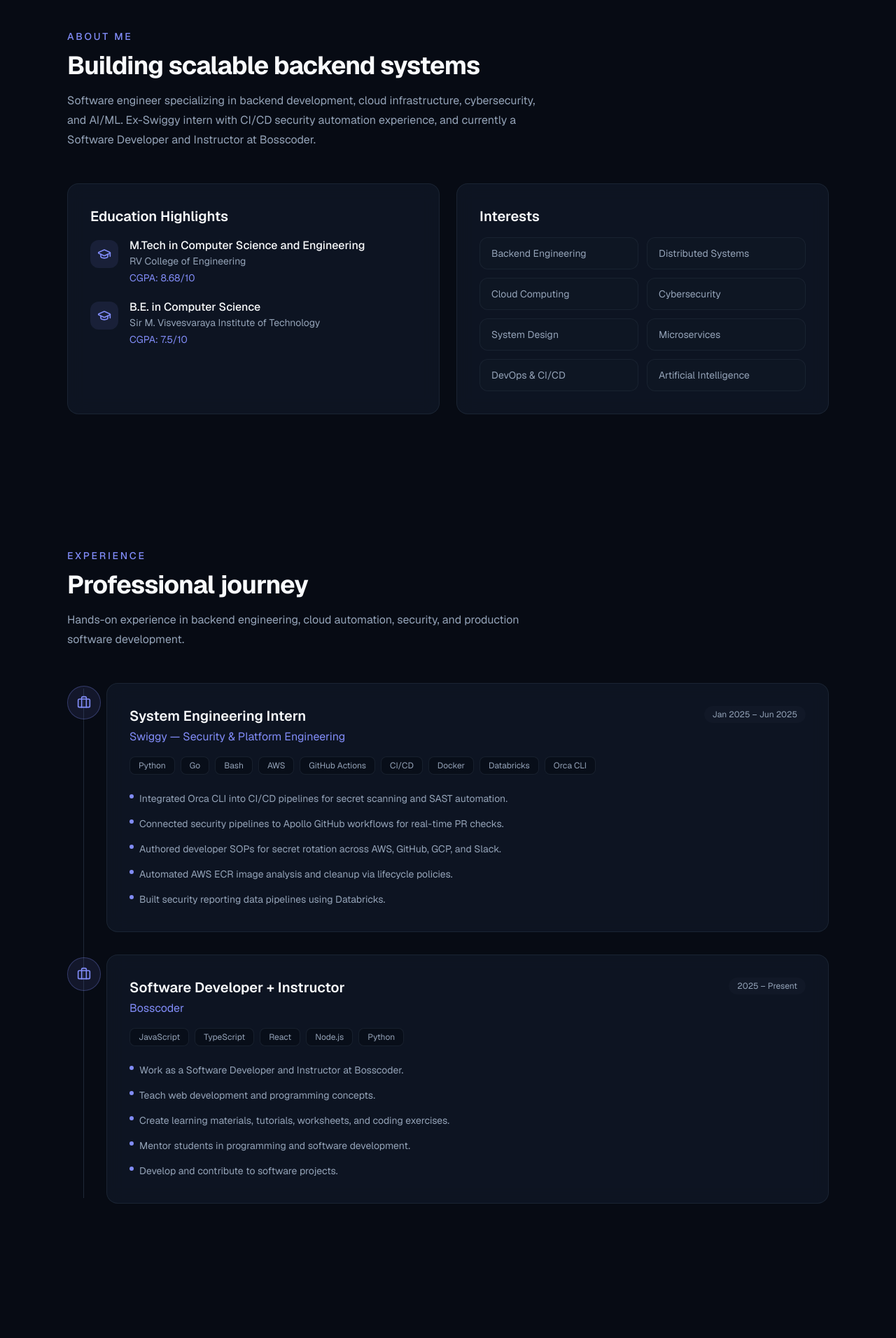
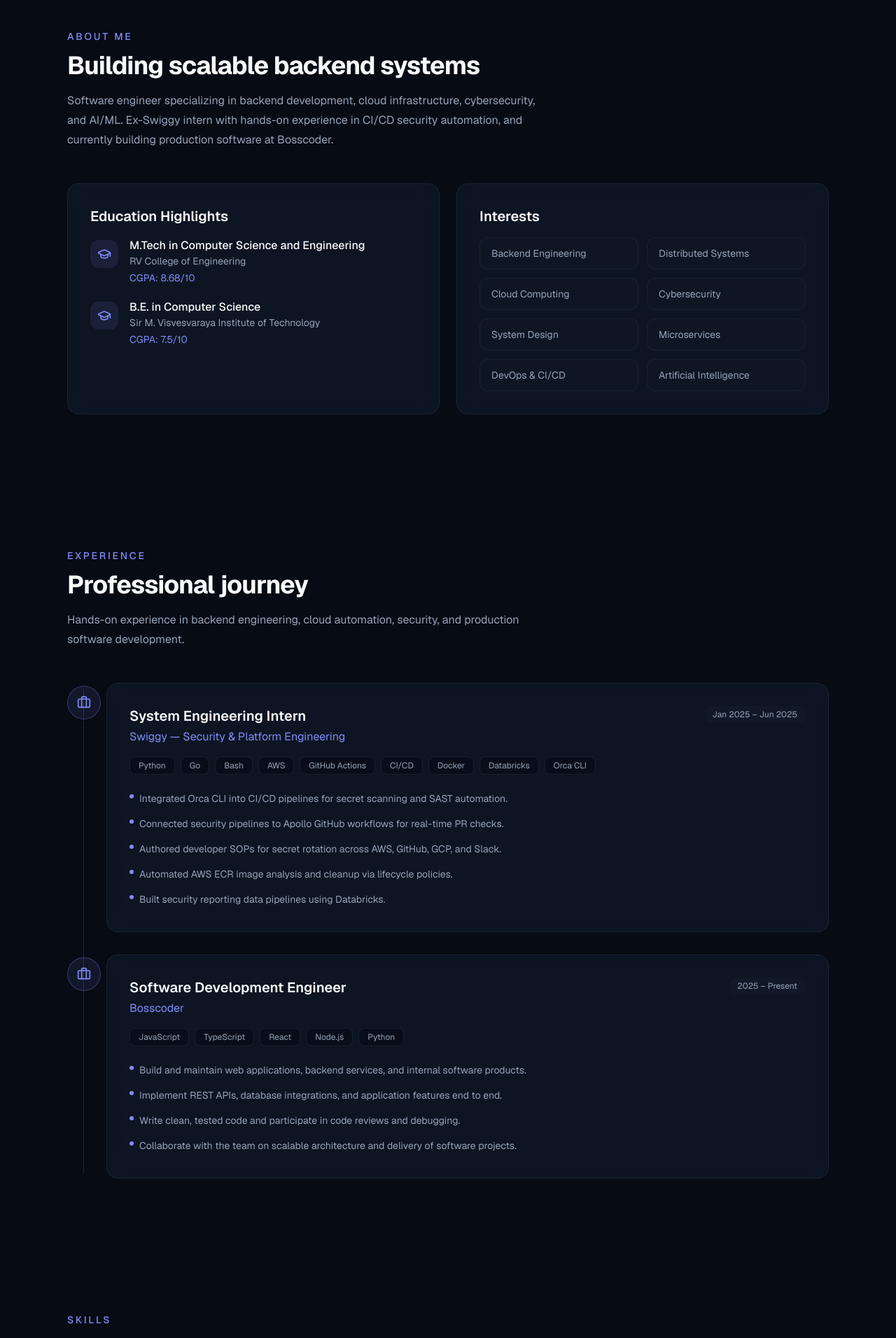
Before and after one commit to deepakgoudasirsi/deepak-portfolio, a Next.js app: page / in a window 1280 px wide. Shown: the part 854-2766 px from the top of the page at 70% size. Built offline with nearby package versions, Linux system fonts and the light colour scheme.

Commit message:
Update Bosscoder experience to Software Developer + Instructor role.
Align job title, responsibilities, and about summary with actual work at Bosscoder.

```diff
--- a/src/data/portfolio.ts
+++ b/src/data/portfolio.ts
@@ -40,7 +40,7 @@ export const portfolio: PortfolioData = {
   ],
   about: {
     summary:
-      "Software engineer specializing in backend development, cloud infrastructure, cybersecurity, and AI/ML. Ex-Swiggy intern with CI/CD security automation experience, and currently a Software Developer and Instructor at Bosscoder.",
+      "Software engineer specializing in backend development, cloud infrastructure, cybersecurity, and AI/ML. Ex-Swiggy intern with hands-on experience in CI/CD security automation, and currently building production software at Bosscoder.",
     educationHighlights: [
       {
         degree: "M.Tech in Computer Science and Engineering",
@@ -90,16 +90,15 @@ export const portfolio: PortfolioData = {
       ],
     },
     {
-      title: "Software Developer + Instructor",
+      title: "Software Development Engineer",
       company: "Bosscoder",
       period: "2025 – Present",
       technologies: ["JavaScript", "TypeScript", "React", "Node.js", "Python"],
       responsibilities: [
-        "Work as a Software Developer and Instructor at Bosscoder.",
-        "Teach web development and programming concepts.",
-        "Create learning materials, tutorials, worksheets, and coding exercises.",
-        "Mentor students in programming and software development.",
-        "Develop and contribute to software projects.",
+        "Build and maintain web applications, backend services, and internal software products.",
+        "Implement REST APIs, database integrations, and application features end to end.",
+        "Write clean, tested code and participate in code reviews and debugging.",
+        "Collaborate with the team on scalable architecture and delivery of software projects.",
       ],
     },
   ],
```
